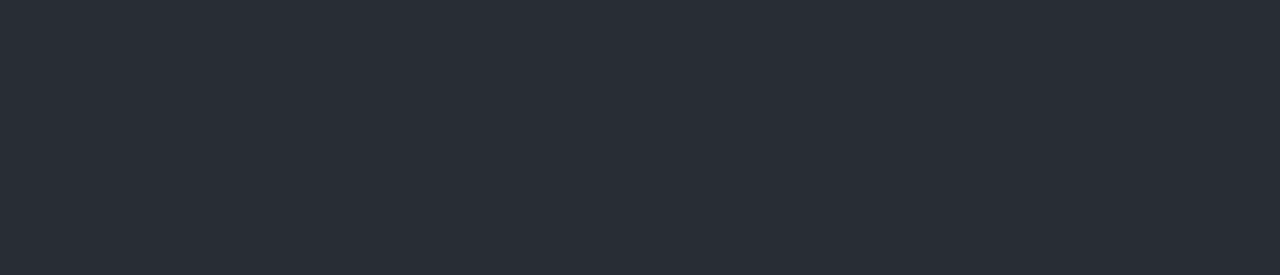
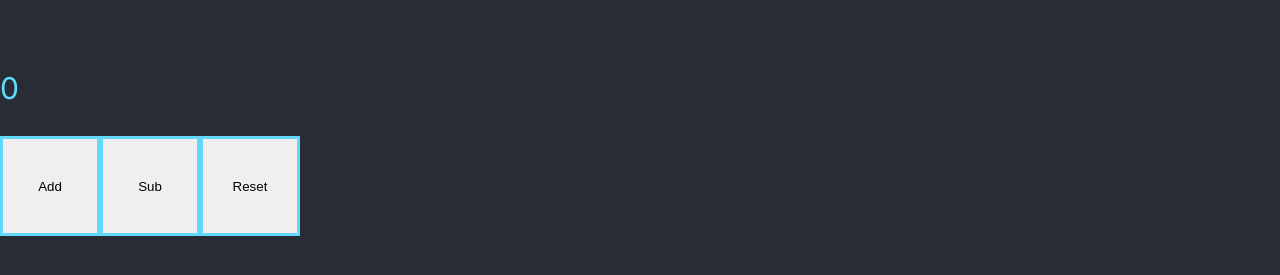
Before and after one commit to Megagig/React-Info-Site, a React (Vite) app: page / in a window 1280 px wide. Shown: the part 517-792 px from the top of the page. Built offline with nearby package versions, Linux system fonts and the light colour scheme.

Commit message:
Practice for useState hook

```diff
--- a/src/components/Main.jsx
+++ b/src/components/Main.jsx
@@ -1,6 +1,20 @@
-import React from 'react';
+import { useState } from 'react';
+import './main.css';
 const Main = () => {
+  const [count, setCount] = useState(0);
+  const handleAdd = () => {
+    setCount(count + 1);
+  };
+
+  const handleSub = () => {
+    setCount(count - 1);
+  };
+
+  const handleReset = () => {
+    setCount(0);
+  };
   return (
+    <>
       <main>
         <h1 className="main-text">Fun facts about React</h1>
         <ul className="main-lists">
@@ -11,6 +25,20 @@
           <li>Powers thousands of enterprise apps, including mobile apps</li>
         </ul>
       </main>
+      <div className="usestate">
+        {/* <p className="Add">{count}</p> */}
+        <p className="sub">{count}</p>
+        <button className="Addition" onClick={handleAdd}>
+          Add
+        </button>
+        <button className="Subtraction" onClick={handleSub}>
+          Sub
+        </button>
+        <button className="Reset" onClick={handleReset}>
+          Reset
+        </button>{' '}
+      </div>
+    </>
   );
 };
 
--- /dev/null
+++ b/src/components/main.css
@@ -0,0 +1,20 @@
+.usestate {
+  max-width: 480px auto;
+  align-items: center;
+}
+
+.Addition,
+.Subtraction,
+.Reset {
+  height: 100px;
+  width: 100px;
+  border: 3px solid #61dafb;
+  gap: 10px;
+}
+
+.Add,
+.sub {
+  font-size: 30px;
+  color: #61dafb;
+  margin-top: 90px;
+}
```
Lines whose indentation alone changed are shown as unchanged.
